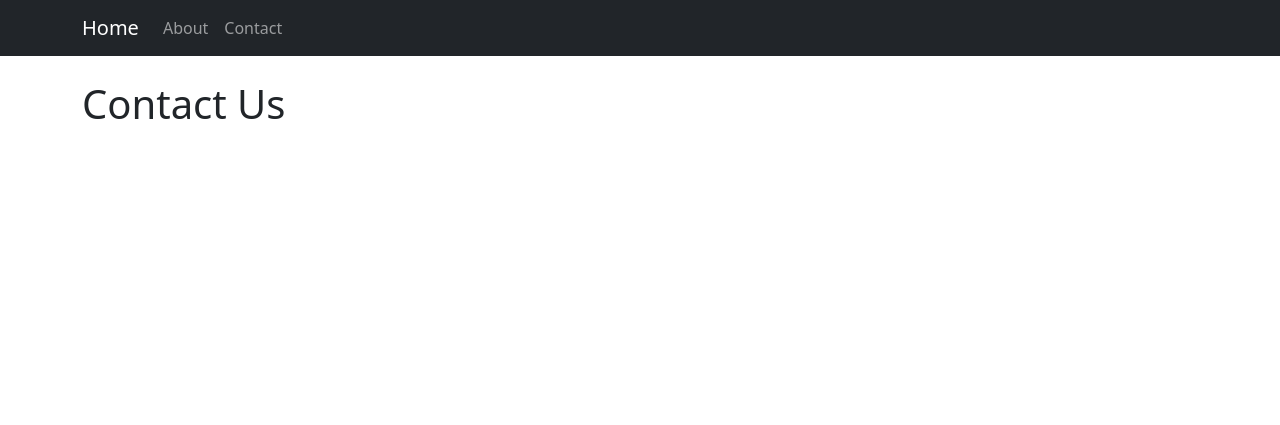
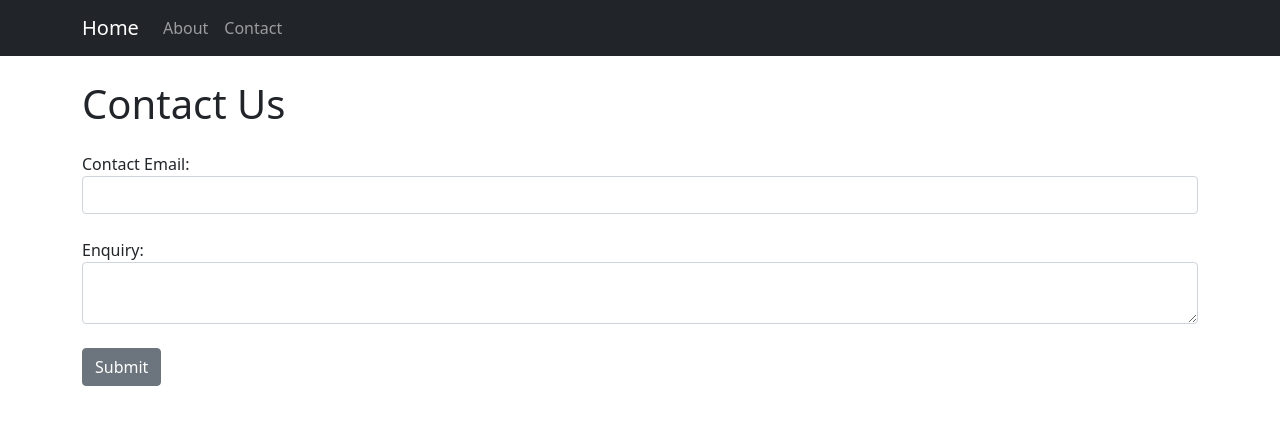
Before and after one commit to Konstantinos-Z/job_application_web_app, a Django app: page /contact/ in a window 1280 px wide. Shown: the top 425 px of the page. Run offline with Django 4.2, Linux system fonts and the light colour scheme.

Commit message:
Implement Contact page

```diff
--- a/job_application/forms.py
+++ b/job_application/forms.py
@@ -7,3 +7,8 @@ class ApplicationForm(forms.Form):
     email = forms.EmailField()
     date = forms.DateField()
     occupation = forms.CharField(max_length=80)
+
+
+class EnquiryForm(forms.Form):
+    email = forms.EmailField()
+    enquiry = forms.CharField(max_length=999)
--- a/job_application/templates/contact.html
+++ b/job_application/templates/contact.html
@@ -2,5 +2,24 @@
 {% block content %}
 
 <h1 class="mt-4 mb-4">Contact Us</h1>
+<form method="post">
+    {% csrf_token %}
+    <div class="form-group mb-4">
+        <label for="email">Contact Email:</label>
+        <input class="form-control" type="email" id="email" name="email" required>
+    </div>
+    <div class="form-group mb-4">
+        <label for="enquiry">Enquiry:</label>
+        <textarea class="form-control" id="enquiry" name="enquiry" required></textarea>
+    </div>
+    <button class="btn btn-secondary mb-4" type="submit">Submit</button>
+    {% if messages %}
+    <div class="alert alert-success">
+        {% for message in messages %}
+            {{ message }}
+        {% endfor %}
+    </div>
+    {% endif %}
+</form>
 
 {% endblock %}
--- a/job_application/templates/index.html
+++ b/job_application/templates/index.html
@@ -1,5 +1,6 @@
 {% extends 'base.html' %}
 {% block content %}
+
 <h1 class="mt-4 mb-4">Job Application Form</h1>
 <form method="post">
     {% csrf_token %}
@@ -45,4 +46,5 @@
     </div>
     {% endif %}
 </form>
+
 {% endblock %}
--- a/job_application/views.py
+++ b/job_application/views.py
@@ -1,5 +1,5 @@
 from django.shortcuts import render
-from .forms import ApplicationForm
+from .forms import ApplicationForm, EnquiryForm
 from .models import Form
 from django.contrib import messages
 from django.core.mail import EmailMessage
@@ -33,9 +33,21 @@ def index(request):
     return render(request, "index.html")
 
 
+def contact(request):
+    if request.method == "POST":
+        form = EnquiryForm(request.POST)
+        if form.is_valid():
+            email = form.cleaned_data["email"]
+            enquiry = form.cleaned_data["enquiry"]
+
+            message_body = f"Enquiry: {enquiry}\nContact Email: {email}"
+            email_message = EmailMessage(f"New enquiry by {email}", message_body,
+                                         to=["zigouris.konstantinos@gmail.com"])
+            email_message.send()
+
+            messages.success(request, "Enquiry submitted successfully!")
+    return render(request, 'contact.html')
+
+
 def about(request):
     return render(request, 'about.html')
-
-
-def contact(request):
-    return render(request, 'contact.html')
```
